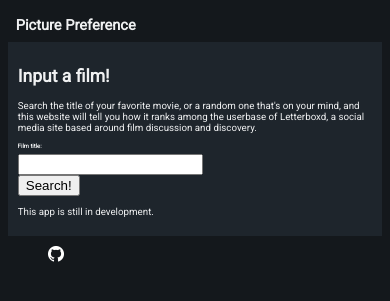
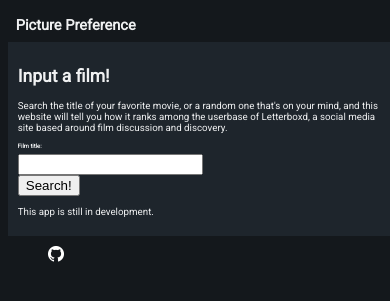
Before and after one commit to nelauria/picture_preference, a Flask app: page / in a window 390 px wide. Shown: the top 301 px of the page. Run offline with Flask 2, Linux system fonts and the light colour scheme.

Commit message:
mobile friendly

```diff
--- a/picture_preference/static/style.css
+++ b/picture_preference/static/style.css
@@ -10,7 +10,7 @@ html { color: #f0f1f2; font-family: 'Roboto'; font-size: 1.25vw}
 header { font-size: 1.25vw; width: 100%; }
 header h1 { font-size: 2.25vw }
 
-body { background: #14181c; height: 100%; }
+body { background: #14181c; width: 100%; height: 100%; }
 
 a:link { color: #9ab; }
 a:visited { color: #40bcf4; }
@@ -20,6 +20,10 @@ nav {
     width: 95%; height: 12.5%;
 }
 nav h1 { flex: auto; margin: 0; }
+
+div { width: 100%; }
+
+section { width: 100%; }
 
 .content {
     background: #1e252c; height: 90%; padding: 1rem;
--- a/picture_preference/static/styleMobile.css
+++ b/picture_preference/static/styleMobile.css
@@ -10,7 +10,7 @@ html { color: #f0f1f2; font-family: 'Roboto'; font-size: 2.5vw}
 header { font-size: 2.5vw; width: 100%; }
 header h1 { font-size: 4.5vw }
 
-body { background: #14181c; height: 100%; }
+body { background: #14181c; width: 100%; height: 100%; }
 
 a:link { color: #9ab; }
 a:visited { color: #40bcf4; }
```
